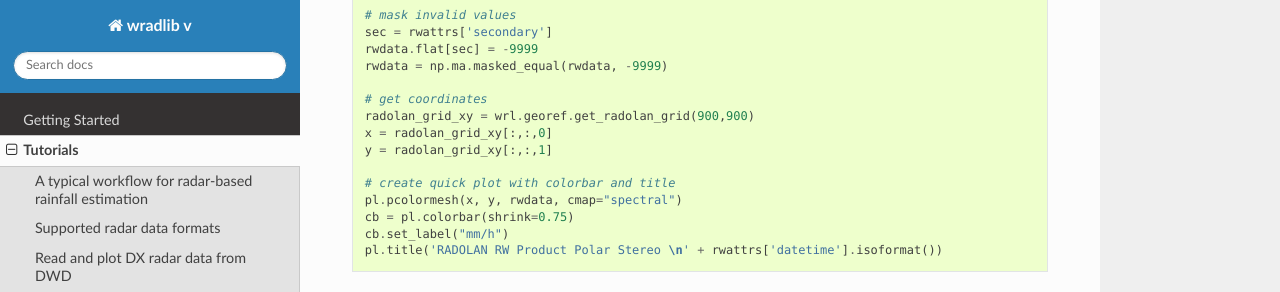
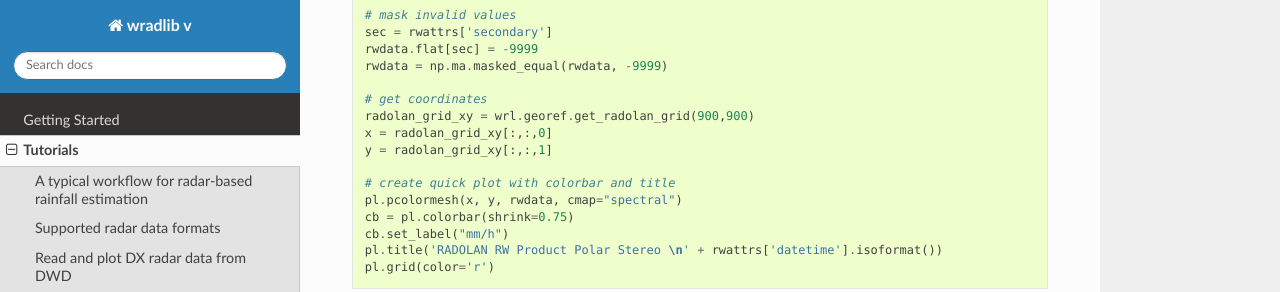
Before and after one commit to wradlib/wradlib-docs, a Sphinx documentation site: the page built from source/tutorial_radolan_format.rst, in a window 1280 px wide and 900 px high, scrolled down 1021 px, cut to the strip 0-292 px from the top of the window. Built offline with Sphinx 7.4.7 and the Read the Docs theme 2.0.0, drawn with Linux system fonts in a browser that asks for light colours; formulas are drawn with MathJax 3.

Commit message:
MIN: added grids to plots, masked dots from RW and SF plots

```diff
--- a/source/tutorial_radolan_format.rst
+++ b/source/tutorial_radolan_format.rst
@@ -48,6 +48,7 @@
     cb = pl.colorbar(shrink=0.75)
     cb.set_label("mm/h")
     pl.title('RADOLAN RW Product Polar Stereo \n' + rwattrs['datetime'].isoformat())
+    pl.grid(color='r')
 
 
 .. plot::
@@ -73,6 +74,7 @@
     cb = pl.colorbar(shrink=0.75)
     cb.set_label("mm/h")
     pl.title('RADOLAN RW Product Polar Stereo \n' + rwattrs['datetime'].isoformat())
+    pl.grid(color='r')
 
 A much more comprehensive section using several RADOLAN composites is shown in chapter :ref:`radolan_examples`.
 
@@ -518,6 +520,7 @@
         pl.title('RADOLAN RW Product \n' + rwattrs['datetime'].isoformat() + '\n WGS84')
         pl.xlim((lon1[0,0],lon1[-1,-1]))
         pl.ylim((lat1[0,0],lat1[-1,-1]))
+        pl.grid(color='r')
 
         fig2 = pl.figure()
         ax2 = fig2.add_subplot(111, aspect='equal')
@@ -529,6 +532,7 @@
         pl.title('RADOLAN RW Product \n' + rwattrs['datetime'].isoformat() + '\n Polar Stereographic Projection')
         pl.xlim((x1[0,0],x1[-1,-1]))
         pl.ylim((y1[0,0],y1[-1,-1]))
+        pl.grid(color='r')
 
         # range array 150 km
         print("Max Range: ", rwattrs['maxrange'])
@@ -837,6 +847,7 @@
     pl.title('RX Product single scan\n' + rxattrs['datetime'].isoformat())
     pl.xlim((x[0,0],x[-1,-1]))
     pl.ylim((y[0,0],y[-1,-1]))
+    pl.grid(color='r')
 
     # plot EX product
     fig = pl.figure()
@@ -849,6 +860,7 @@
     pl.title('EX Product single scan - extended grid\n' + exattrs['datetime'].isoformat())
     pl.xlim((xe[0,0],xe[-1,-1]))
     pl.ylim((ye[0,0],ye[-1,-1]))
+    pl.grid(color='r')
 
     # plot RW product
     fig = pl.figure()
@@ -861,6 +873,7 @@
     pl.title('RW Product 1h rain accumulation\n' + rwattrs['datetime'].isoformat())
     pl.xlim((x[0,0],x[-1,-1]))
     pl.ylim((y[0,0],y[-1,-1]))
+    pl.grid(color='r')
 
     # plot SF product
     fig = pl.figure()
@@ -873,6 +886,7 @@
     pl.title('SF Product 24h rain accumulation\n' + sfattrs['datetime'].isoformat())
     pl.xlim((x[0,0],x[-1,-1]))
     pl.ylim((y[0,0],y[-1,-1]))
+    pl.grid(color='r')
 
 This example will be extended if more products are available.
 
```
Also changed, not shown: other parts of source/tutorial_radolan_format.rst (+6 -0 lines).
